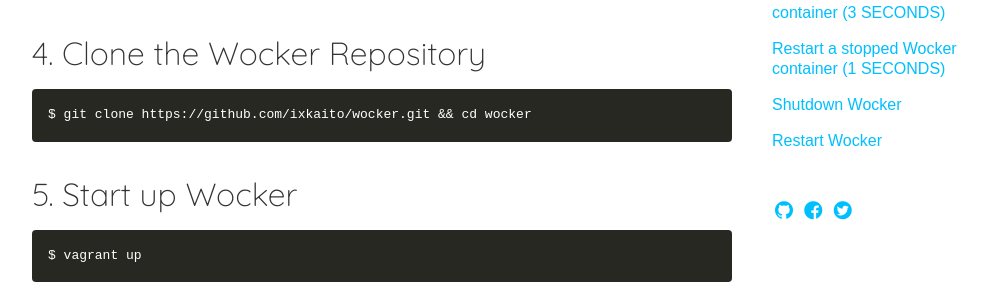
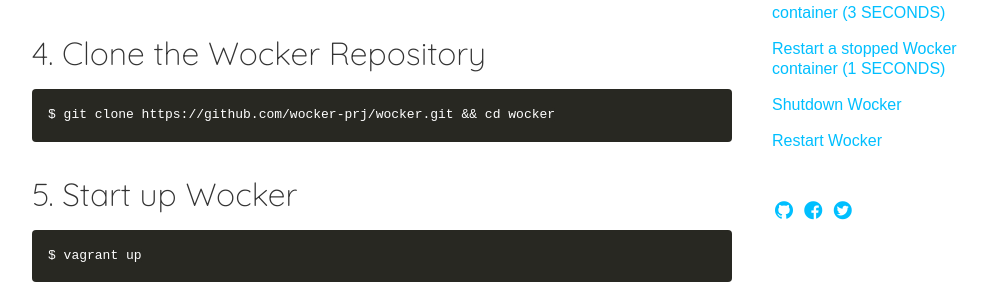
Before and after one commit to wckr/wckr.github.io, a Jekyll site: the page built from index.md, in a window 1280 px wide and 900 px high, scrolled down 623 px. Shown: the part 153-452 px from the top of the window, without its empty margins (138-1126 px from the left). Built offline with Jekyll 4.4.1, drawn with Linux system fonts in a browser that asks for light colours; nearby versions of some CDN libraries; some web fonts are replaced; Markdown is read by kramdown in place of the engine named in the settings; a script that is not in the unit is left out; comment, search, counter and statistics services are not loaded; some of the changed lines change nothing that is shown.

Commit message:
Change the URL to wocker-prj

````diff
--- a/_includes/header.html
+++ b/_includes/header.html
@@ -50,7 +50,7 @@
 				<strong>IT TAKES JUST 3 SECONDS TO CREATE A NEW ONE!</strong></p>
 		</div>
 		<div class="site-header-aside">
-			<a href="https://github.com/{{ site.github_user }}/{{ site.github_repo }}">
+			<a href="https://github.com/{{ site.github_org }}/{{ site.github_repo }}">
 				<small>View project on</small><br />
 				<i class="icon-github">GitHub</i>
 			</a>
--- a/index.md
+++ b/index.md
@@ -23,7 +23,7 @@
 ### 4. Clone the Wocker Repository
 
 ```
-$ git clone https://github.com/ixkaito/wocker.git && cd wocker
+$ git clone https://github.com/wocker-prj/wocker.git && cd wocker
 ```
 
 ### 5. Start up Wocker
````
